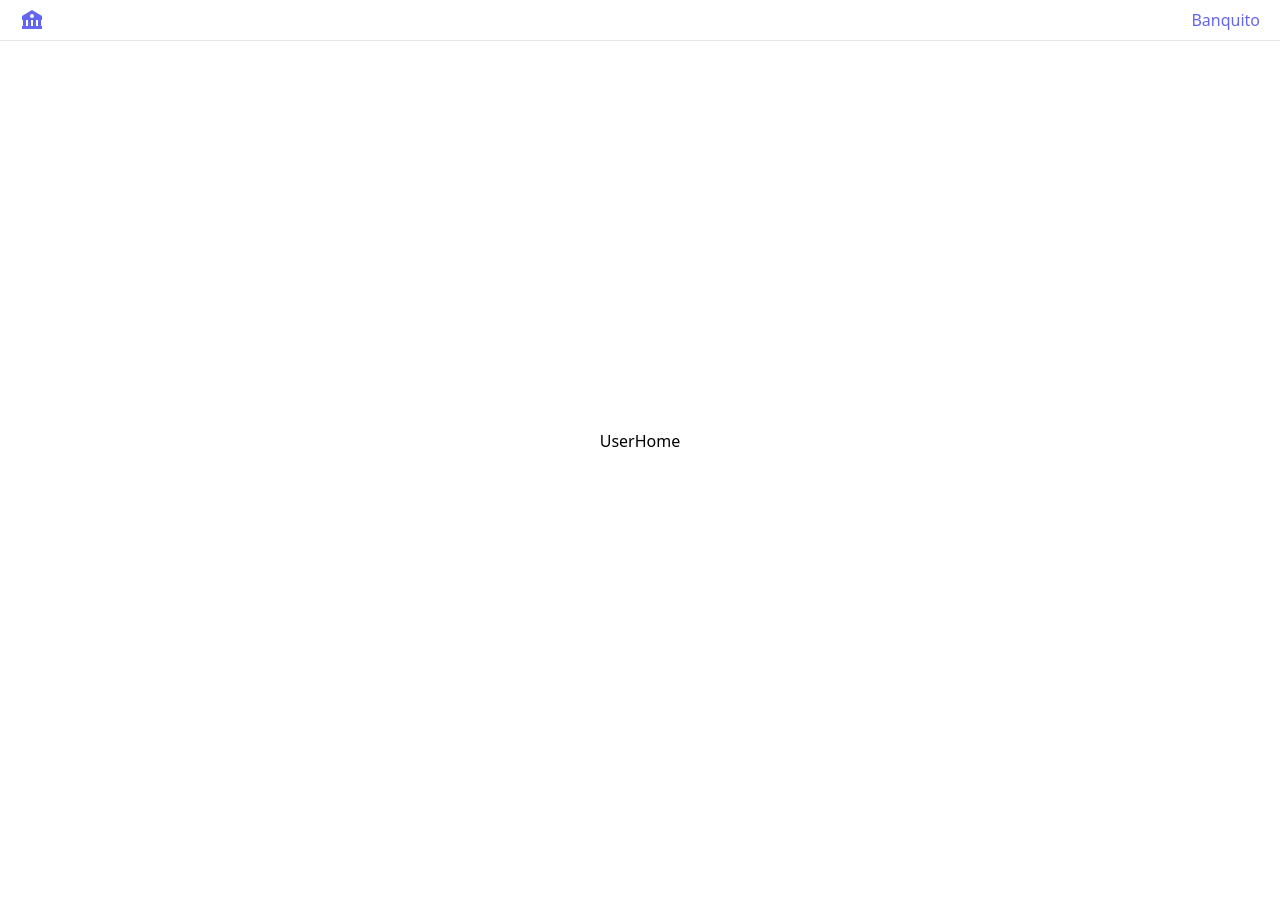
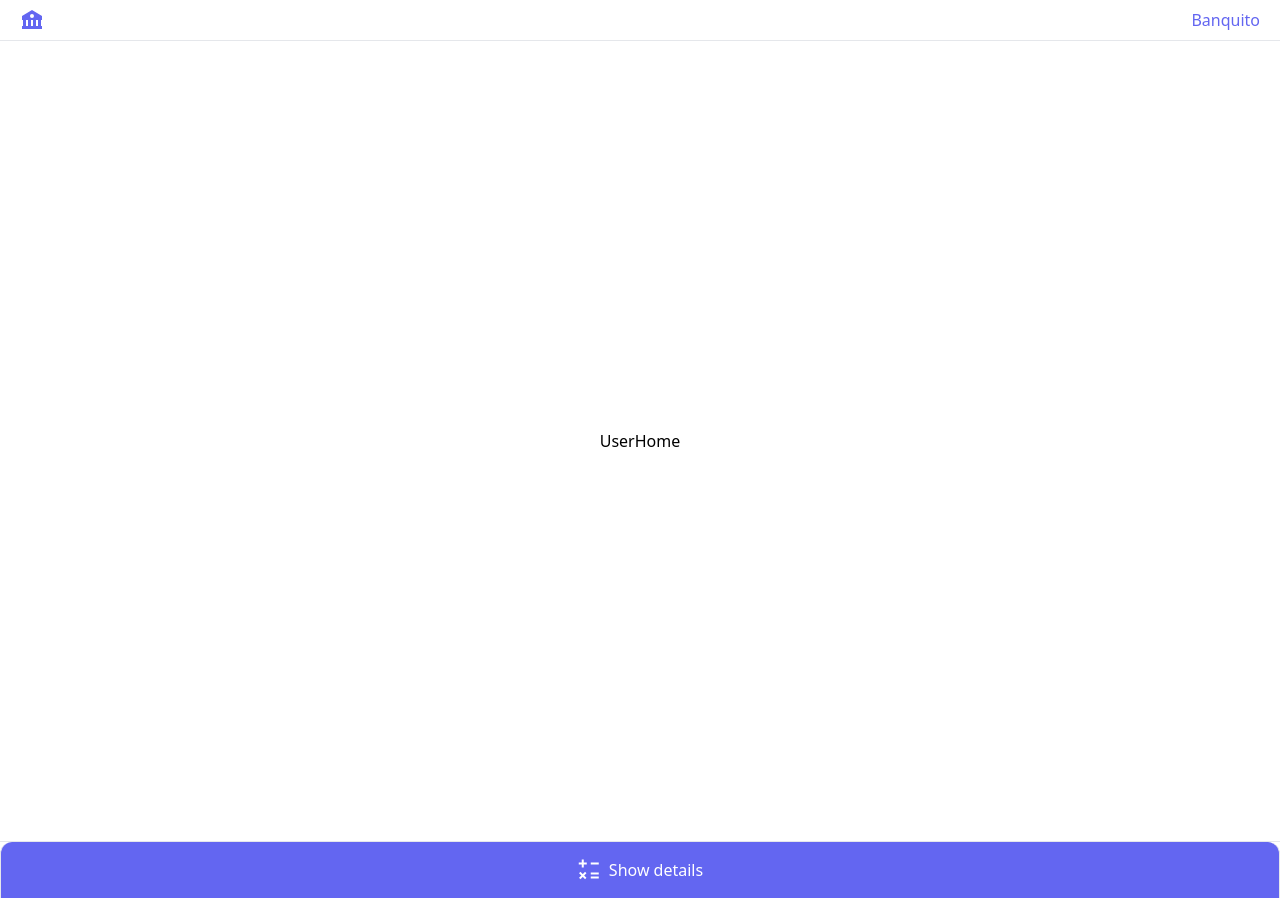
Before and after one commit to Apoquinto/Banquito, a Vue app: page / in a window 1280 px wide. Before the commit the page ends 841 px from the top, so only its background shows below. Built offline with nearby package versions, Linux system fonts and the light colour scheme.

Commit message:
feat(components): add userHistoryAccordion
Add UserHistoryAccordion to UserResume

```diff
--- a/src/components/UserResume.vue
+++ b/src/components/UserResume.vue
@@ -1,4 +1,6 @@
 <script setup lang="ts">
+import UserHistoryAccordion from './UserHistoryAccordion.vue';
+
 const userData = await new Promise((resolve) => {
   setTimeout(() => {
     console.log("Data loaded");
@@ -11,4 +13,5 @@
   <main class="grid place-items-center w-full h-full">
     UserHome
   </main>
+  <UserHistoryAccordion/>
 </template>
```
Lines whose indentation alone changed are shown as unchanged.
